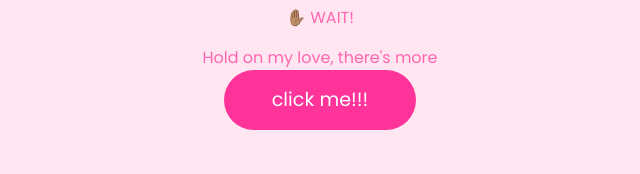
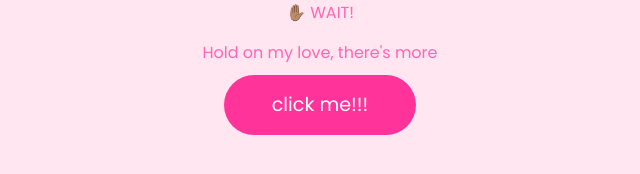
Before and after one commit to gathrean/aloean, a Next.js app: page /pages/valentines/1-yes in a window 1280 px wide. Shown: the part 518-692 px from the top of the page, without its empty margins (320-960 px from the left). Built offline with nearby package versions, Linux system fonts and the light colour scheme.

Commit message:
Added 10px margin-top to valentines buttons; Edited

```diff
--- a/app/pages/valentines/valentines.css
+++ b/app/pages/valentines/valentines.css
@@ -88,7 +88,7 @@ html, body {
     cursor: pointer;
     transition: background-color 0.3s ease;
     font-size: 1.2rem;
-    margin: 0 10px 0 10px;
+    margin: 10px 10px 0 10px;
 }
 
 .valentines-button:hover {
```
